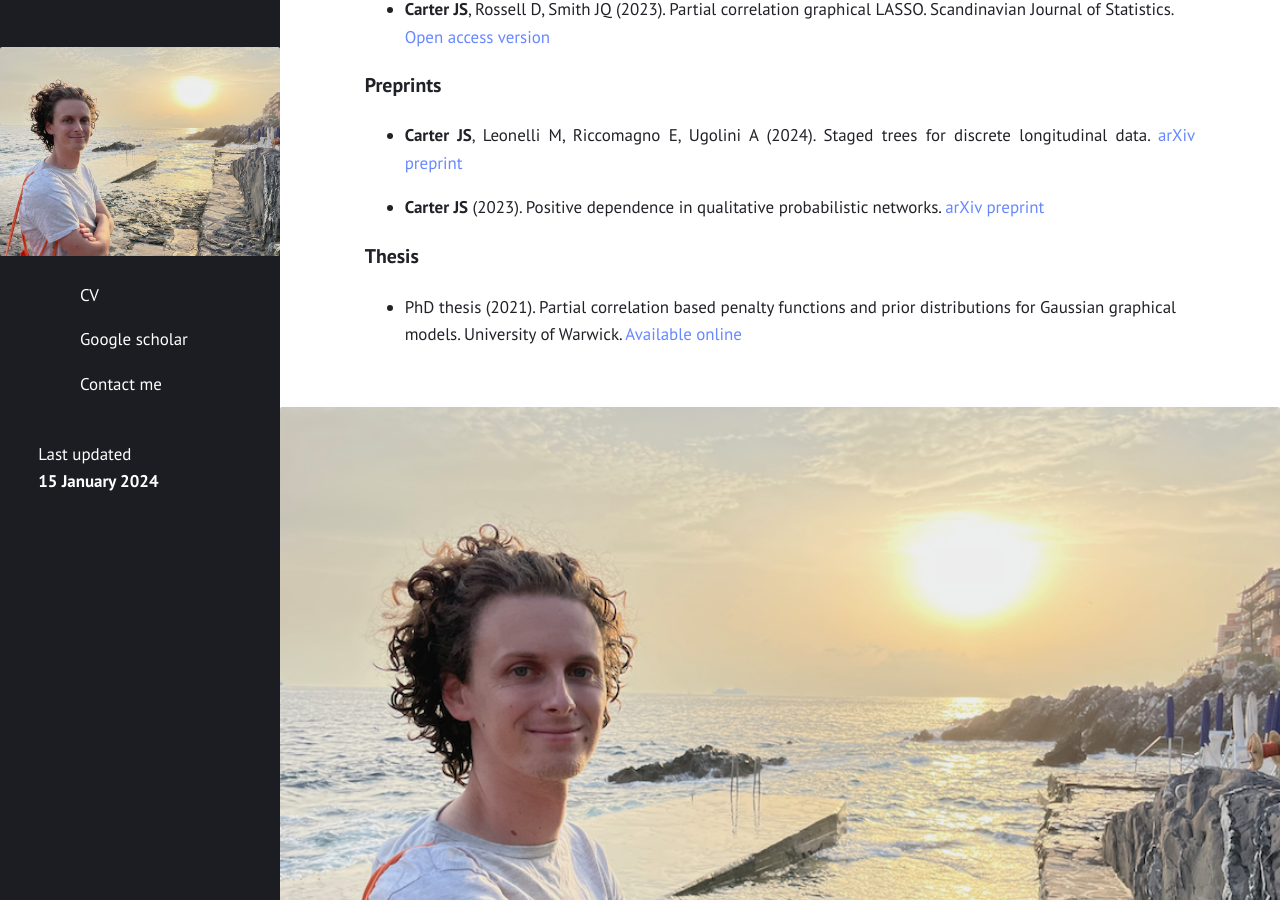
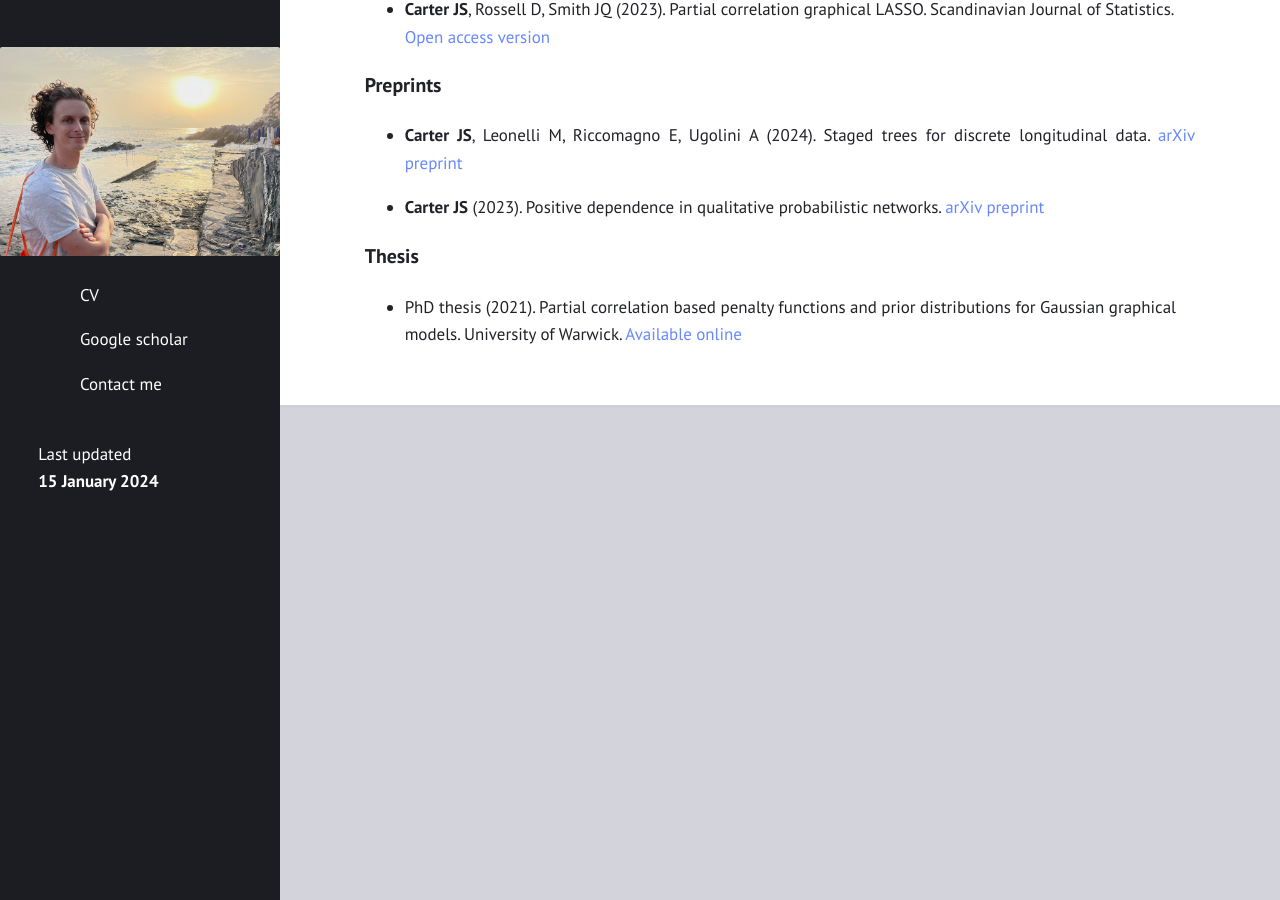
Before and after one commit to JackStorrorCarter/JackStorrorCarter.github.io, a Jekyll site: the page built from index.md, in a window 1280 px wide and 900 px high, scrolled down 495 px. Built offline with Jekyll 4.4.1, drawn with Linux system fonts in a browser that asks for light colours.

Commit message:
Update default.html

```diff
--- a/_layouts/default.html
+++ b/_layouts/default.html
@@ -34,8 +34,12 @@
 
 {{ content }}
 
+{% if site.show_sidebar or site.sidebar %}
+{% else %}
+  <img src="files/Photo.png" class="img-circle" alt="LGR">
+{% endif %}
+
 {% if site.external %}
-  <img src="files/Photo.png" class="img-circle" alt="LGR">
 <footer>
   <div>{{ site.description | default: site.title }}</div>
   {% include menu.html menu=site.external %}
```
